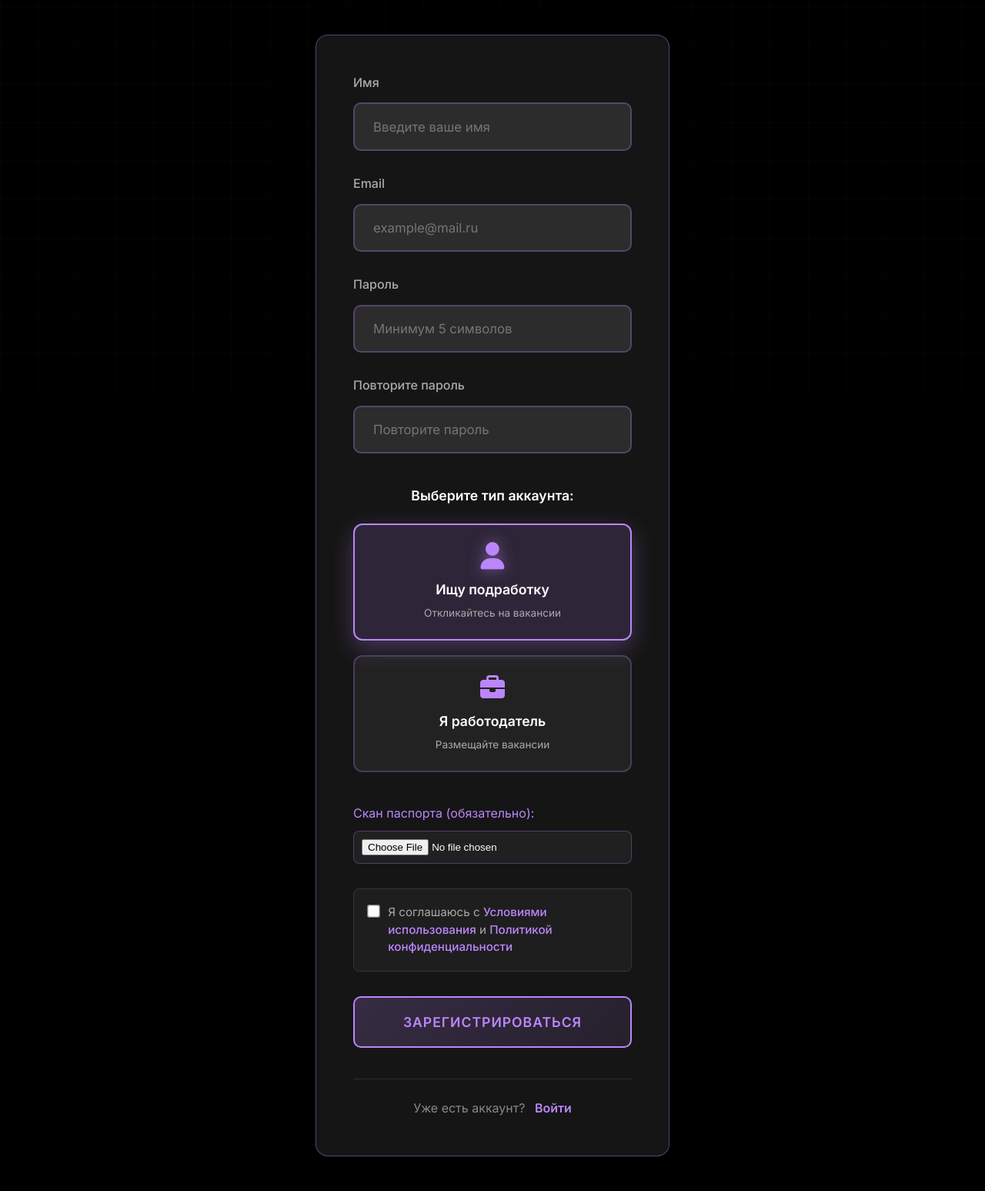
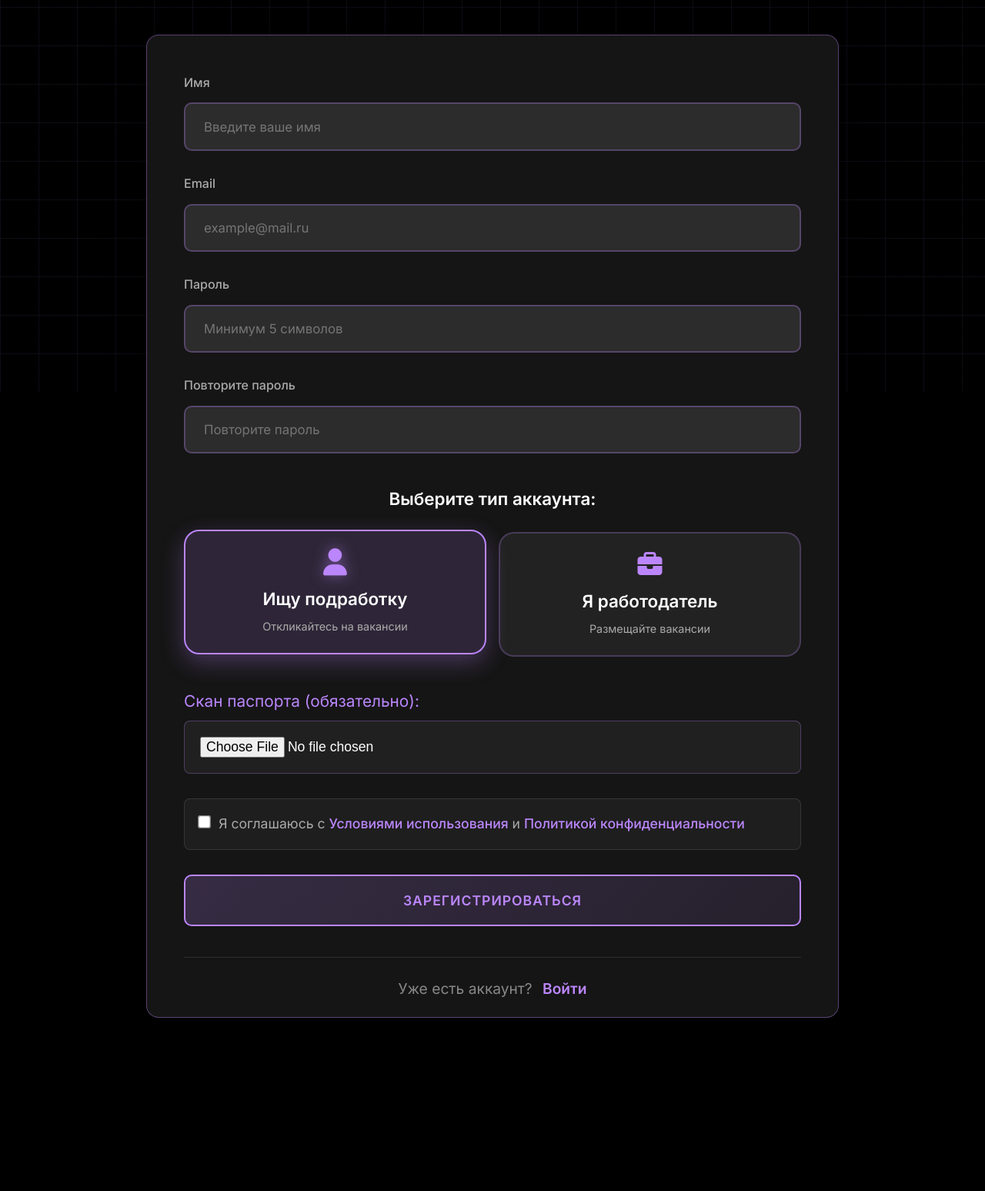
Before and after one commit to Dezelhan/projec, a website: page register.html in a window 1280 px wide. Shown: the part 291-1838 px from the top of the page at 77% size. After the commit the page ends 1693 px from the top, so only its background shows below. Drawn offline with nearby package versions, Linux system fonts and the light colour scheme; no server answers.

Commit message:
аава

```diff
--- a/profil.html
+++ b/profil.html
@@ -515,7 +515,7 @@
 
     <header class="osnova-header">
         <div class="container">
-            <a href="index.html" class="logotip">SparkGig</a>
+            <a href="index.html" class="logotip">Podrabotka</a>
             <nav>
                 <a href="index.html">Главная</a>
                 <a href="jobs.html">Вакансии</a>
@@ -726,6 +726,7 @@
     </main>
 
 <script src="script.js"></script>
+<script src="script.js"></script>
 <script>
     document.addEventListener('DOMContentLoaded', async function() {
         console.log('Страница профиля загружена');
@@ -743,13 +744,31 @@
 
         console.log('Пользователь в профиле:', user);
 
+        // 🔥 Скрываем ненужные вкладки в зависимости от роли
+        const applicationsTab = document.querySelector('.profile-tab[onclick*="applications"]');
+        const applicationsMenuItem = document.querySelector('.profile-menu a[onclick*="applications"]');
+
+        if (user.role === 'employer') {
+            // Для работодателя скрываем "Мои отклики"
+            if (applicationsTab) applicationsTab.style.display = 'none';
+            if (applicationsMenuItem) applicationsMenuItem.style.display = 'none';
+
+            // Показываем ссылку на "Мои вакансии"
+            document.getElementById('employerJobsLinkProfile').style.display = 'flex';
+
+            // Меняем текст роли
+            document.getElementById('profileUserRole').textContent = 'Работодатель';
+        } else {
+            // Для искателя работы показываем "Мои отклики"
+            if (applicationsTab) applicationsTab.style.display = 'block';
+            if (applicationsMenuItem) applicationsMenuItem.style.display = 'flex';
+
+            // Меняем текст роли
+            document.getElementById('profileUserRole').textContent = 'Искатель работы';
+        }
+
         // Загружаем информацию профиля
         await loadProfilePageInfo();
-
-        // Показываем ссылку для работодателей
-        if (user.role === 'employer') {
-            document.getElementById('employerJobsLinkProfile').style.display = 'flex';
-        }
 
         // Загружаем паспорт если есть
         const imgElement = document.getElementById('passportPreview');
@@ -770,22 +789,34 @@
     });
 
     function switchProfileTab(tabName) {
+        // Скрываем все вкладки
         document.querySelectorAll('.profile-tab-content').forEach(tab => {
             tab.classList.remove('active');
         });
 
-        document.getElementById(`tab-${tabName}`).classList.add('active');
+        // Показываем нужную вкладку
+        const targetTab = document.getElementById(`tab-${tabName}`);
+        if (targetTab) {
+            targetTab.classList.add('active');
+        }
 
+        // Убираем активный класс со всех кнопок вкладок
         document.querySelectorAll('.profile-tab').forEach(btn => {
             btn.classList.remove('active');
         });
 
-        // Активируем нужную вкладку
-        event.target.classList.add('active');
+        // Активируем нужную кнопку
+        const activeButton = Array.from(document.querySelectorAll('.profile-tab')).find(
+            btn => btn.getAttribute('onclick')?.includes(tabName)
+        );
+        if (activeButton) {
+            activeButton.classList.add('active');
+        }
 
+        // Обновляем активный пункт в боковом меню
         document.querySelectorAll('.profile-menu a').forEach(link => {
             link.classList.remove('active');
-            if (link.textContent.includes(getTabDisplayName(tabName))) {
+            if (link.getAttribute('onclick')?.includes(tabName)) {
                 link.classList.add('active');
             }
         });
@@ -852,6 +883,13 @@
 
     async function loadApplications() {
         console.log('loadApplications: начало загрузки откликов');
+
+        const user = await getCurrentUser();
+        if (user.role === 'employer') {
+            console.log('Работодатель не может просматривать отклики');
+            return;
+        }
+
         const applications = await getUserApplications();
         console.log('loadApplications: получено откликов', applications.length);
         const container = document.getElementById('applicationsList');
--- a/register.css
+++ b/register.css
@@ -14,6 +14,7 @@
     width: 100%;
     margin: 0 auto;
     padding: 0 20px;
+
 }
 
 .register-title {
@@ -46,6 +47,8 @@
     backdrop-filter: blur(10px);
     box-shadow: 0 20px 50px rgba(0, 0, 0, 0.5);
     transition: transform 0.3s ease, box-shadow 0.3s ease;
+    align-items: center;
+
 }
 
 .register-form-container:hover {
--- a/register.html
+++ b/register.html
@@ -17,8 +17,6 @@
         }
 
         .register-container {
-            max-width: 500px;
-            width: 100%;
             margin: 0 auto;
             padding: 0 20px;
         }
@@ -50,6 +48,9 @@
             padding: 3rem;
             backdrop-filter: blur(10px);
             box-shadow: 0 20px 50px rgba(0, 0, 0, 0.5);
+            align-items: center;
+            width: 900px;
+            height: 1277px;
         }
 
         .form-group {
@@ -91,7 +92,7 @@
         .user-type-section h3 {
             color: #fff;
             font-family: 'Inter', sans-serif;
-            font-size: 1.1rem;
+            font-size: 1.4rem;
             margin-bottom: 1.5rem;
             text-align: center;
             font-weight: 600;
@@ -107,6 +108,7 @@
             cursor: pointer;
         }
 
+
         .user-type-option input[type="radio"] {
             display: none;
         }
@@ -114,7 +116,7 @@
         .user-type-content {
             background: rgba(255, 255, 255, 0.06);
             border: 2px solid rgba(187, 134, 252, 0.25);
-            border-radius: 12px;
+            border-radius: 20px;
             padding: 1.5rem 1rem;
             text-align: center;
             transition: all 0.3s ease;
@@ -145,13 +147,13 @@
             display: block;
             color: #fff;
             font-weight: 600;
-            font-size: 1.1rem;
+            font-size: 1.4rem;
             margin-bottom: 0.4rem;
         }
 
         .user-type-content small {
             color: #aaa;
-            font-size: 0.85rem;
+            font-size: 0.9rem;
             line-height: 1.4;
             display: block;
         }
@@ -176,11 +178,13 @@
             align-items: flex-start;
             gap: 12px;
             color: #aaa;
-            font-size: 0.95rem;
+            font-size: 1.1rem;
             cursor: pointer;
             line-height: 1.5;
             margin: 0;
         }
+
+
 
         .terms-checkbox input {
             width: auto;
@@ -231,7 +235,7 @@
             text-align: center;
             margin-top: 2.5rem;
             color: #888;
-            font-size: 1rem;
+            font-size: 1.2rem;
             padding-top: 1.5rem;
             border-top: 1px solid rgba(255, 255, 255, 0.1);
         }
@@ -243,6 +247,7 @@
             margin-left: 8px;
             border-bottom: 1px solid transparent;
             transition: all 0.3s ease;
+            font-size: 1.2rem;
         }
 
         .login-link a:hover {
@@ -275,7 +280,7 @@
 
     <header class="osnova-header">
         <div class="container">
-            <a href="index.html" class="logotip">SparkGig</a>
+            <a href="index.html" class="logotip">Podrabotka</a>
             <nav>
                 <a href="index.html">Главная</a>
                 <a href="jobs.html">Вакансии</a>
@@ -341,9 +346,9 @@
                     </div>
 
                     <div class="input-group">
-                        <label style="color: #bb86fc; display: block; margin-bottom: 8px;">Скан паспорта (обязательно):</label>
+                        <label style="color: #bb86fc; display: block; margin-bottom: 8px; font-size: 1.3rem;">Скан паспорта (обязательно):</label>
                         <input type="file" id="passportFile" accept="image/*" required
-                            style="background: rgba(255,255,255,0.05); border: 1px solid rgba(187,134,252,0.3); color: #fff; padding: 10px; width: 100%; border-radius: 8px;">
+                            style="font-size: 1.1rem; background: rgba(255,255,255,0.05); border: 1px solid rgba(187,134,252,0.3); color: #ffffff; padding: 20px; width: 100%; border-radius: 8px;">
                     </div>
 
 
--- a/style.css
+++ b/style.css
@@ -46,13 +46,19 @@ a {
     width: 100%;
     height: 100%;
     background-image:
-        linear-gradient(rgba(255, 255, 255, 0.03) 1px, transparent 1px),
-        linear-gradient(90deg, rgba(255, 255, 255, 0.03) 1px, transparent 1px);
+        linear-gradient(rgba(187, 134, 252, 0.08) 1px, transparent 1px),
+        linear-gradient(90deg, rgba(187, 134, 252, 0.08) 1px, transparent 1px);
     background-size: 50px 50px;
-    z-index: -1;
+    z-index: 1;  /* Меняем на положительный */
     pointer-events: none;
-     opacity: 0.5;
+    opacity: 1;  /* Убираем полупрозрачность */
 }
+
+.container, header, main, section, footer {
+    position: relative;
+    z-index: 2;
+}
+
 
 /* === Шапка === */
 .osnova-header {
```
Also changed, not shown: contact.html (+1 -1 lines), index.html (+1 -1 lines), jobs.html (+1 -1 lines), login.html (+1 -1 lines), my-jobs.html (+1 -4 lines).
